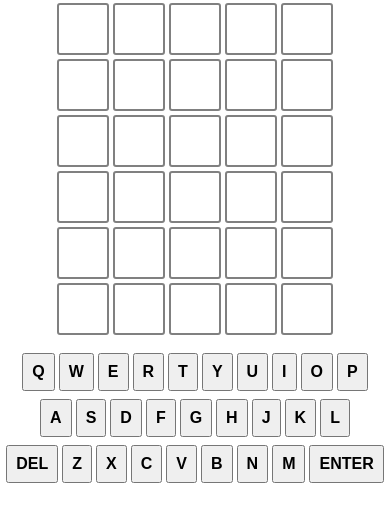
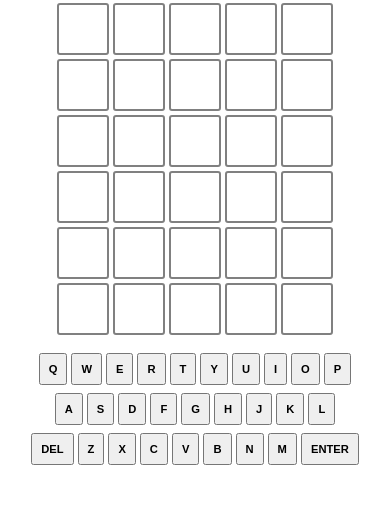
Before and after one commit to AmuroBrian/wordle, a plain HTML site: page index.html in a window 390 px wide. Shown: the part 79-600 px from the top of the page. Drawn offline with nearby package versions, Linux system fonts and the light colour scheme.

Commit message:
update changes

```diff
--- a/style.css
+++ b/style.css
@@ -53,3 +53,9 @@ h1 {
   cursor: pointer;
   text-transform: uppercase;
 }
+
+@media screen and (max-width: 700px){
+  .keyboard-button {
+    font-size: 0.7rem;
+  }
+}
```
